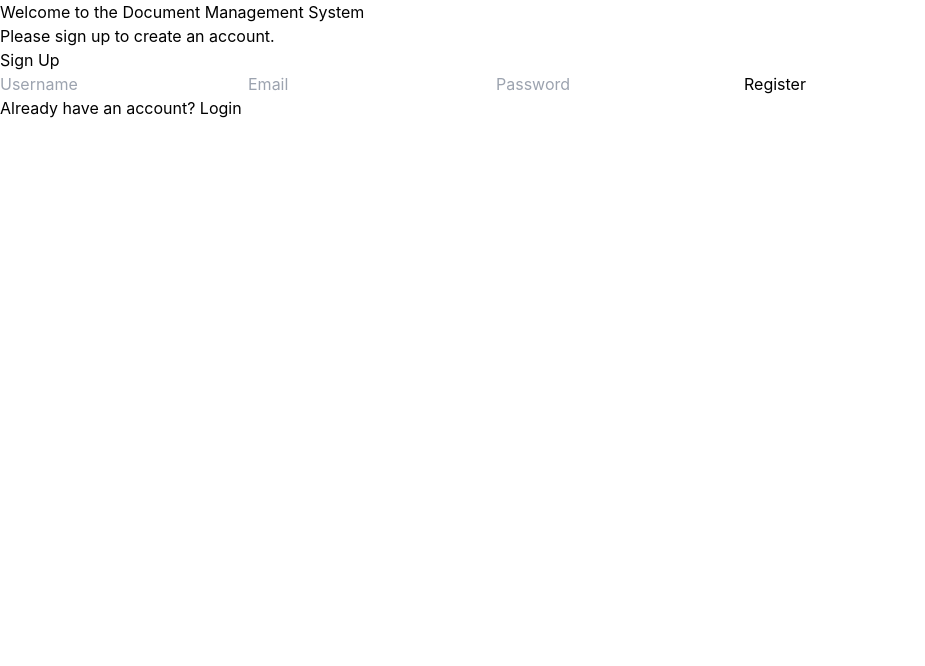
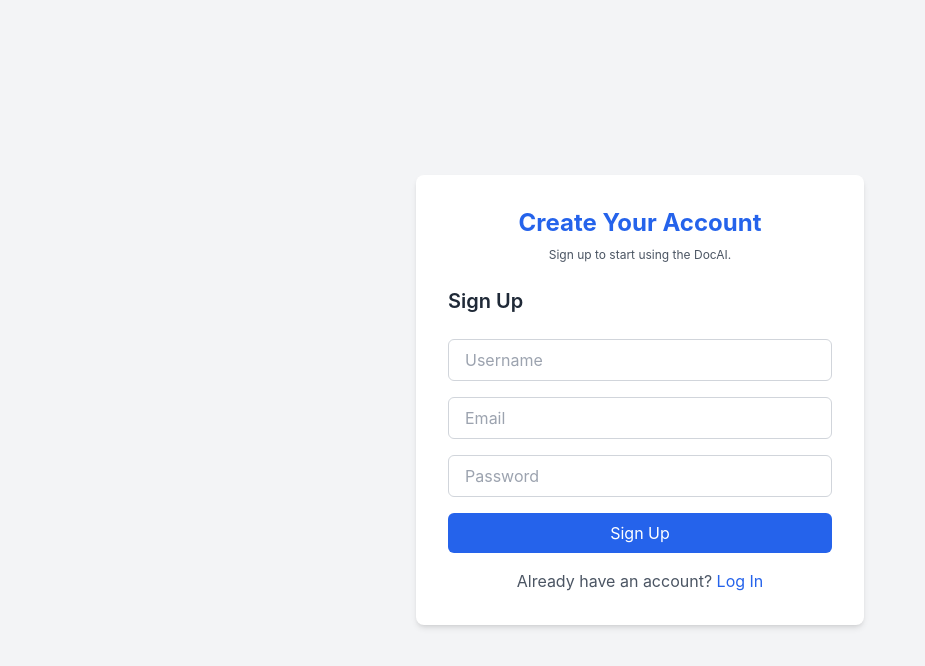
Before and after one commit to yogeshm01/Sabapplier-frontend, a React (Create React App) app: page /signup in a window 1280 px wide. Shown: the top 666 px of the page, without its empty margins (0-925 px from the left). Built offline with nearby package versions, Linux system fonts and the light colour scheme.

Commit message:
ui changes

```diff
--- a/src/pages/Dashboard.js
+++ b/src/pages/Dashboard.js
@@ -14,6 +14,8 @@ const Dashboard = () => {
   const [question, setQuestion] = useState("");
   const [answer, setAnswer] = useState("");
 
+  const [loading, setLoading] = useState(false);
+
   // Redirect if not authenticated
   useEffect(() => {
     if (!localStorage.getItem("access")) {
@@ -23,11 +25,14 @@ const Dashboard = () => {
 
   // Fetch documents list
   const fetchDocuments = async () => {
+    setLoading(true);
     try {
       const res = await axios.get("/documents/");
       setDocuments(res.data);
     } catch (err) {
       console.error("Failed to load documents:", err);
+    } finally {
+      setLoading(false);
     }
   };
 
@@ -44,6 +49,7 @@ const Dashboard = () => {
     formData.append("title", title);
     formData.append("file", file);
 
+    setLoading(true);
     try {
       await axios.post("/documents/", formData, {
         headers: {
@@ -52,14 +58,17 @@ const Dashboard = () => {
       });
       setFile(null);
       setTitle("");
-      fetchDocuments();
+      await fetchDocuments();
     } catch (err) {
       console.error("Upload failed", err);
+    } finally {
+      setLoading(false);
     }
   };
 
   // Delete document
   const handleDelete = async (id) => {
+    setLoading(true);
     try {
       await axios.delete(`/documents/${id}/`);
       if (selectedDocId === id) {
@@ -72,9 +81,11 @@ const Dashboard = () => {
         setEditTitle("");
         setEditFile(null);
       }
-      fetchDocuments();
+      await fetchDocuments();
     } catch (err) {
       console.error("Delete failed", err);
+    } finally {
+      setLoading(false);
     }
   };
 
@@ -103,6 +114,7 @@ const Dashboard = () => {
     formData.append("title", editTitle);
     if (editFile) formData.append("file", editFile);
 
+    setLoading(true);
     try {
       await axios.put(`/documents/${editingDocId}/`, formData, {
         headers: {
@@ -110,9 +122,11 @@ const Dashboard = () => {
         },
       });
       cancelEdit();
-      fetchDocuments();
+      await fetchDocuments();
     } catch (err) {
       console.error("Update failed", err);
+    } finally {
+      setLoading(false);
     }
   };
 
@@ -120,6 +134,7 @@ const Dashboard = () => {
   const handleAsk = async () => {
     if (!question) return;
 
+    setLoading(true);
     try {
       const res = await axios.post(`/documents/${selectedDocId}/ask/`, {
         question,
@@ -128,6 +143,8 @@ const Dashboard = () => {
     } catch (err) {
       console.error("Q&A failed", err);
       setAnswer("Something went wrong while answering.");
+    } finally {
+      setLoading(false);
     }
   };
 
@@ -139,120 +156,179 @@ const Dashboard = () => {
   };
 
   return (
-    <div style={{ padding: "20px" }}>
-      <div
-        style={{
-          display: "flex",
-          justifyContent: "space-between",
-          alignItems: "center",
-          marginBottom: "20px",
-        }}
+    <div className="min-h-screen bg-gray-100 p-6">
+      <div className="max-w-4xl mx-auto bg-white shadow-md rounded-lg p-6">
+        <div className="flex justify-between items-center mb-6">
+          <h2 className="text-2xl font-bold text-blue-600">📄 Dashboard</h2>
+          <button
+            onClick={handleLogout}
+            className="bg-blue-600 text-white px-4 py-2 rounded hover:bg-blue-700"
           >
-        <h2>📄 Dashboard</h2>
-        <button onClick={handleLogout}>Logout</button>
+            Logout
+          </button>
         </div>
+
+        {/* Loading indicator */}
+        {loading && (
+          <div className="flex justify-center items-center mb-4">
+            <div className="w-6 h-6 border-4 border-blue-600 border-t-transparent rounded-full animate-spin"></div>
+          </div>
+        )}
 
         {/* Upload or Edit form */}
         {editingDocId ? (
-        <form onSubmit={handleUpdate} style={{ marginBottom: "20px" }}>
-          <h3>Update Document #{editingDocId}</h3>
+          <form onSubmit={handleUpdate} className="space-y-4 mb-6">
+            <h3 className="text-lg font-semibold text-gray-700">
+              Update Document #{editingDocId}
+            </h3>
             <input
               type="text"
               value={editTitle}
               onChange={(e) => setEditTitle(e.target.value)}
               required
+              className="w-full border px-4 py-2 rounded focus:outline-none focus:ring-2 focus:ring-blue-500"
             />
-          &nbsp;
             <input
               type="file"
               accept="application/pdf"
               onChange={(e) => setEditFile(e.target.files[0])}
+              className="w-full"
             />
-          &nbsp;
-          <button type="submit">Update Document</button>
-          &nbsp;
-          <button type="button" onClick={cancelEdit}>
+            <div className="space-x-2">
+              <button
+                type="submit"
+                disabled={loading}
+                className="bg-blue-600 text-white px-4 py-2 rounded hover:bg-blue-700 disabled:opacity-50"
+              >
+                Update Document
+              </button>
+              <button
+                type="button"
+                onClick={cancelEdit}
+                disabled={loading}
+                className="bg-gray-400 text-white px-4 py-2 rounded hover:bg-gray-500 disabled:opacity-50"
+              >
                 Cancel
               </button>
+            </div>
           </form>
         ) : (
-        <form onSubmit={handleUpload} style={{ marginBottom: "20px" }}>
-          <h3>Upload New Document</h3>
+          <form onSubmit={handleUpload} className="space-y-4 mb-6">
+            <h3 className="text-lg font-semibold text-gray-700">
+              Upload New Document
+            </h3>
             <input
               type="text"
               placeholder="Document title"
               value={title}
               onChange={(e) => setTitle(e.target.value)}
               required
+              className="w-full border px-4 py-2 rounded focus:outline-none focus:ring-2 focus:ring-blue-500"
+              disabled={loading}
             />
-          &nbsp;
             <input
               type="file"
               accept="application/pdf"
               onChange={(e) => setFile(e.target.files[0])}
               required
+              className="w-full"
+              disabled={loading}
             />
-          &nbsp;
-          <button type="submit">Upload</button>
+            <button
+              type="submit"
+              disabled={loading}
+              className="bg-blue-600 text-white px-4 py-2 rounded hover:bg-blue-700 disabled:opacity-50"
+            >
+              Upload
+            </button>
           </form>
         )}
 
         {/* Document list */}
-      <h3>Your Documents</h3>
-      {documents.length === 0 && <p>No documents found.</p>}
-      <ul>
+        <h3 className="text-lg font-semibold text-gray-700 mb-2">
+          Your Documents
+        </h3>
+        {documents.length === 0 ? (
+          <p className="text-gray-500">No documents found.</p>
+        ) : (
+          <ul className="space-y-3">
             {documents.map((doc) => (
-          <li key={doc.id} style={{ marginBottom: "8px" }}>
-            <b>{doc.title}</b> ({doc.file.split("/").pop()})
-            &nbsp;
-            <button onClick={() => startEdit(doc)}>Edit</button>
-            &nbsp;
-            <button onClick={() => handleDelete(doc.id)}>Delete</button>
-            &nbsp;
+              <li
+                key={doc.id}
+                className="flex flex-col md:flex-row md:items-center justify-between bg-gray-50 border rounded p-3"
+              >
+                <div className="font-medium text-gray-800">
+                  {doc.title}{" "}
+                  <span className="text-sm text-gray-500">
+                    ({doc.file.split("/").pop()})
+                  </span>
+                </div>
+                <div className="mt-2 md:mt-0 space-x-2">
+                  <button
+                    onClick={() => startEdit(doc)}
+                    disabled={loading}
+                    className="bg-yellow-500 text-white px-3 py-1 rounded hover:bg-yellow-600 disabled:opacity-50"
+                  >
+                    Edit
+                  </button>
+                  <button
+                    onClick={() => handleDelete(doc.id)}
+                    disabled={loading}
+                    className="bg-red-600 text-white px-3 py-1 rounded hover:bg-red-700 disabled:opacity-50"
+                  >
+                    Delete
+                  </button>
                   <button
                     onClick={() => {
                       setSelectedDocId(doc.id);
                       setAnswer("");
                       setQuestion("");
                     }}
+                    disabled={loading}
+                    className="bg-blue-600 text-white px-3 py-1 rounded hover:bg-blue-700 disabled:opacity-50"
                   >
                     Ask
                   </button>
+                </div>
               </li>
             ))}
           </ul>
+        )}
 
         {/* Ask question form */}
         {selectedDocId && (
-        <div style={{ marginTop: "30px" }}>
-          <h3>Ask a question about document #{selectedDocId}</h3>
+          <div className="mt-8">
+            <h3 className="text-lg font-semibold text-gray-700 mb-2">
+              Ask a question about document #{selectedDocId}
+            </h3>
+            <div className="flex flex-col md:flex-row gap-4">
               <input
                 type="text"
                 value={question}
                 onChange={(e) => setQuestion(e.target.value)}
                 placeholder="Type your question here"
-            style={{ width: "60%" }}
+                className="flex-1 border px-4 py-2 rounded focus:outline-none focus:ring-2 focus:ring-blue-500"
+                disabled={loading}
               />
-          &nbsp;
-          <button onClick={handleAsk}>Ask</button>
+              <button
+                onClick={handleAsk}
+                disabled={loading}
+                className="bg-blue-600 text-white px-4 py-2 rounded hover:bg-blue-700 disabled:opacity-50"
+              >
+                Ask
+              </button>
+            </div>
 
             {answer && (
-            <div
-              style={{
-                marginTop: "15px",
-                padding: "10px",
-                border: "1px solid #ccc",
-                borderRadius: "5px",
-                maxWidth: "600px",
-              }}
-            >
-              <strong>Answer:</strong>
-              <p>{answer}</p>
+              <div className="mt-4 p-4 border rounded bg-blue-50">
+                <strong className="text-blue-800">Answer:</strong>
+                <p className="text-gray-700 mt-1">{answer}</p>
               </div>
             )}
           </div>
         )}
       </div>
+    </div>
   );
 };
 
--- a/src/pages/Login.js
+++ b/src/pages/Login.js
@@ -1,10 +1,10 @@
 import React, { useState } from 'react';
 import axios from '../api/axios';
-import { useNavigate } from 'react-router-dom';
-import { Link } from 'react-router-dom';
+import { useNavigate, Link } from 'react-router-dom';
 
 const Login = () => {
     const [form, setForm] = useState({ username: '', password: '' });
+    const [loading, setLoading] = useState(false);
     const navigate = useNavigate();
 
     const handleChange = (e) => {
@@ -13,6 +13,7 @@ const Login = () => {
 
     const handleLogin = async (e) => {
         e.preventDefault();
+        setLoading(true);
         try {
             const res = await axios.post('/auth/login/', form);
             localStorage.setItem('access', res.data.access);
@@ -21,23 +22,57 @@ const Login = () => {
         } catch (err) {
             alert("Login failed");
             console.error(err.response?.data);
+        } finally {
+            setLoading(false);
         }
     };
 
     return (
-        <div>
-            <h1>Welcome to the Document Management System</h1>
-            <p>Please log in to continue.</p>
+        <div className="min-h-screen flex items-center justify-center bg-gray-100">
+            <div className="w-full max-w-md bg-white shadow-md rounded-lg p-8">
+                <h1 className="text-2xl font-bold text-center text-blue-600 mb-2">Welcome to the DocAI</h1>
+                <p className="text-center text-gray-600 mb-6">Please log in to continue.</p>
 
-            <form onSubmit={handleLogin}>
-                <h2>Login</h2>
-                <input name="username" value={form.username} onChange={handleChange} placeholder="Username" required />
-                <input name="password" value={form.password} onChange={handleChange} placeholder="Password" type="password" required />
-                <button type="submit">Login</button>
-            </form>
-            <p>Don't have an account? <Link to="/signup">Sign Up</Link></p>
+                <form onSubmit={handleLogin} className="space-y-4">
+                    <h2 className="text-xl font-semibold text-gray-800 mb-2">Login</h2>
+                    <input
+                        name="username"
+                        value={form.username}
+                        onChange={handleChange}
+                        placeholder="Username"
+                        required
+                        className="w-full px-4 py-2 border border-gray-300 rounded-md focus:outline-none focus:ring-2 focus:ring-blue-500"
+                        disabled={loading}
+                    />
+                    <input
+                        name="password"
+                        value={form.password}
+                        onChange={handleChange}
+                        placeholder="Password"
+                        type="password"
+                        required
+                        className="w-full px-4 py-2 border border-gray-300 rounded-md focus:outline-none focus:ring-2 focus:ring-blue-500"
+                        disabled={loading}
+                    />
+                    <button
+                        type="submit"
+                        className={`w-full py-2 px-4 rounded-md transition duration-300 ${
+                            loading
+                                ? 'bg-blue-400 cursor-not-allowed text-white'
+                                : 'bg-blue-600 hover:bg-blue-700 text-white'
+                        }`}
+                        disabled={loading}
+                    >
+                        {loading ? 'Loading...' : 'Login'}
+                    </button>
+                </form>
+
+                <p className="text-center text-gray-600 mt-4">
+                    Don't have an account?{' '}
+                    <Link to="/signup" className="text-blue-600 hover:underline">Sign Up</Link>
+                </p>
+            </div>
         </div>
-
     );
 };
 
--- a/src/pages/SignUp.js
+++ b/src/pages/SignUp.js
@@ -1,40 +1,98 @@
-import React, { useState } from 'react';
+import React, { useState, useEffect } from 'react';
 import axios from '../api/axios';
-import { useNavigate } from 'react-router-dom';
-import { Link } from 'react-router-dom';
+import { useNavigate, Link } from 'react-router-dom';
 
 const SignUp = () => {
     const [form, setForm] = useState({ username: '', email: '', password: '' });
+    const [loading, setLoading] = useState(false);
+    const [toast, setToast] = useState({ message: '', type: '' });
     const navigate = useNavigate();
 
     const handleChange = (e) => {
         setForm({ ...form, [e.target.name]: e.target.value });
     };
 
+    const showToast = (message, type = 'success') => {
+        setToast({ message, type });
+        setTimeout(() => setToast({ message: '', type: '' }), 1500);
+    };
+
     const handleSubmit = async (e) => {
         e.preventDefault();
+        setLoading(true);
         try {
             await axios.post('/auth/register/', form);
-            alert("Registration successful! Please log in.");
-            navigate('/');
+            showToast('Registration successful! Please log in.', 'success');
+            setTimeout(() => navigate('/'), 1500);
         } catch (err) {
-            alert("Registration failed.");
+            showToast('Registration failed.', 'error');
             console.error(err.response?.data);
+        } finally {
+            setLoading(false);
         }
     };
 
     return (
-        <div>
-            <h1>Welcome to the Document Management System</h1>
-            <p>Please sign up to create an account.</p>
-            <form onSubmit={handleSubmit}>
-                <h2>Sign Up</h2>
-                <input name="username" value={form.username} onChange={handleChange} placeholder="Username" required />
-                <input name="email" value={form.email} onChange={handleChange} placeholder="Email" type="email" required />
-                <input name="password" value={form.password} onChange={handleChange} placeholder="Password" type="password" required />
-                <button type="submit">Register</button>
-            </form>
-            <p>Already have an account? <Link to="/">Login</Link></p>
+        <div className="min-h-screen flex items-center justify-center bg-gray-100 relative">
+            {/* Toast notification */}
+            {toast.message && (
+                <div
+                    className={`fixed top-10 left-1/2 transform -translate-x-1/2 px-6 py-3 rounded-md text-white z-50
+                        ${toast.type === 'success' ? 'bg-green-600' : 'bg-red-600'}`}
+                >
+                    {toast.message}
+                </div>
+            )}
+
+            <div className="w-full max-w-md bg-white shadow-md rounded-lg p-8">
+                <h1 className="text-2xl font-bold text-center text-blue-600 mb-2">Create Your Account</h1>
+                <p className="text-xs text-center text-gray-600 mb-6">Sign up to start using the DocAI.</p>
+
+                <form onSubmit={handleSubmit} className="space-y-4">
+                    <h2 className="text-xl font-semibold text-gray-800 mb-2">Sign Up</h2>
+                    <input
+                        name="username"
+                        value={form.username}
+                        onChange={handleChange}
+                        placeholder="Username"
+                        required
+                        disabled={loading}
+                        className="w-full px-4 py-2 border border-gray-300 rounded-md focus:outline-none focus:ring-2 focus:ring-blue-500"
+                    />
+                    <input
+                        name="email"
+                        value={form.email}
+                        onChange={handleChange}
+                        placeholder="Email"
+                        required
+                        disabled={loading}
+                        className="w-full px-4 py-2 border border-gray-300 rounded-md focus:outline-none focus:ring-2 focus:ring-blue-500"
+                    />
+                    <input
+                        name="password"
+                        value={form.password}
+                        onChange={handleChange}
+                        placeholder="Password"
+                        type="password"
+                        required
+                        disabled={loading}
+                        className="w-full px-4 py-2 border border-gray-300 rounded-md focus:outline-none focus:ring-2 focus:ring-blue-500"
+                    />
+                    <button
+                        type="submit"
+                        disabled={loading}
+                        className={`w-full py-2 px-4 rounded-md transition duration-300
+                            ${loading ? 'bg-blue-400 cursor-not-allowed text-white' : 'bg-blue-600 hover:bg-blue-700 text-white'}`}
+                    >
+                        {loading ? 'Signing Up...' : 'Sign Up'}
+                    </button>
+                </form>
+
+                <p className="text-center text-gray-600 mt-4">
+                    Already have an account?{' '}
+                    <Link to="/" className="text-blue-600 hover:underline">Log In</Link>
+                </p>
+            </div>
         </div>
     );
 };
```
Lines whose indentation alone changed are shown as unchanged.
